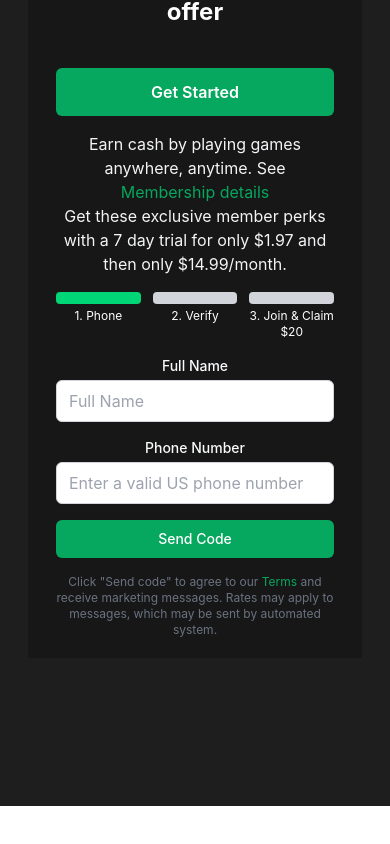
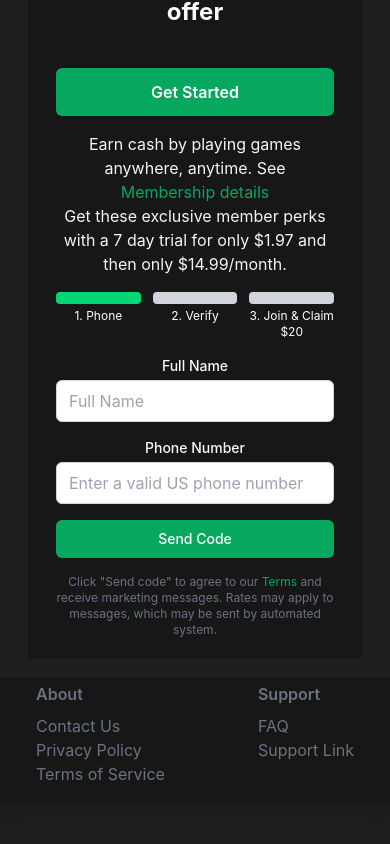
Before and after one commit to lsaffie/earnbyplay-frontend, a React (Create React App) app: page / in a window 390 px wide. Shown: the part 872-1716 px from the top of the page. Before the commit the page ends 1678 px from the top, so only its background shows below. Built offline with nearby package versions, Linux system fonts and the light colour scheme; no server answers.

Commit message:
Footer changes

```diff
--- a/src/App.js
+++ b/src/App.js
@@ -86,7 +86,7 @@ function App() {
           <Navbar />
 
           {/* Content */}
-          <div className="flex-grow justify-center container w-full pb-16 md:pb-16 mt-8 px-2 sm:px-6 lg:px-8">
+          <div className="flex-grow justify-center container w-full md:pb-16 mt-8 px-2 sm:px-6 lg:px-8">
             <Routes>
               <Route path="/" element={ <Home /> } />
               <Route path="/login" element={
--- a/src/components/Footer.js
+++ b/src/components/Footer.js
@@ -1,15 +1,52 @@
-import React from 'react';
+import React, { useState, useEffect } from 'react';
 
 const Footer = () => {
+  const [isMobileView, setIsMobileView] = useState(window.innerWidth < 768);
+
+  useEffect(() => {
+    const handleResize = () => {
+      const isMobile = window.innerWidth < 768;
+      setIsMobileView(isMobile);
+    };
+
+    window.addEventListener('resize', handleResize);
+
+    return () => {
+      window.removeEventListener('resize', handleResize);
+    };
+  }, []);
+
   return (
-      <footer className="hidden sm:block w-full bg-ebp-header shadow-lg">
-        <div className="max-w-6xl mx-auto px-4 sm:px-6 lg:px-8">
-          <div className="flex justify-between items-center sm:py-5 text-white">
-            <p>Contact us: info@earnbyplay.com</p>
-            <p>© {new Date().getFullYear()} Earn by Play. All rights reserved.</p>
+    <footer className="w-full bg-ebp-header shadow-lg mb-10">
+      <div className="max-w-6xl mx-auto px-4 sm:px-6 lg:px-8">
+        <div className="flex md:flex-row justify-between text-gray-500 pt-1 mx-5">
+
+          {/* About Section */}
+          <div className="mb-4 md:mb-0">
+            <button onClick={() => isMobileView } className="text-left w-full font-semibold">
+              About
+            </button>
+            <div className="flex flex-col mt-2">
+              <a href="/contact" className="hover:text-gray-300">Contact Us</a>
+              <a href="/privacy-policy" className="hover:text-gray-300">Privacy Policy</a>
+              <a href="/terms-of-service" className="hover:text-gray-300">Terms of Service</a>
+            </div>
           </div>
+
+          {/* Support Section */}
+          <div>
+            <button onClick={() => isMobileView } className="text-left w-full font-semibold">
+              Support
+            </button>
+            <div className="flex flex-col mt-2">
+              <a href="/faq" className="hover:text-gray-300">FAQ</a>
+              <a href="/support" className="hover:text-gray-300">Support Link</a>
+            </div>
+          </div>
+
         </div>
-      </footer>
+      </div>
+    </footer>
   );
 };
 
```
